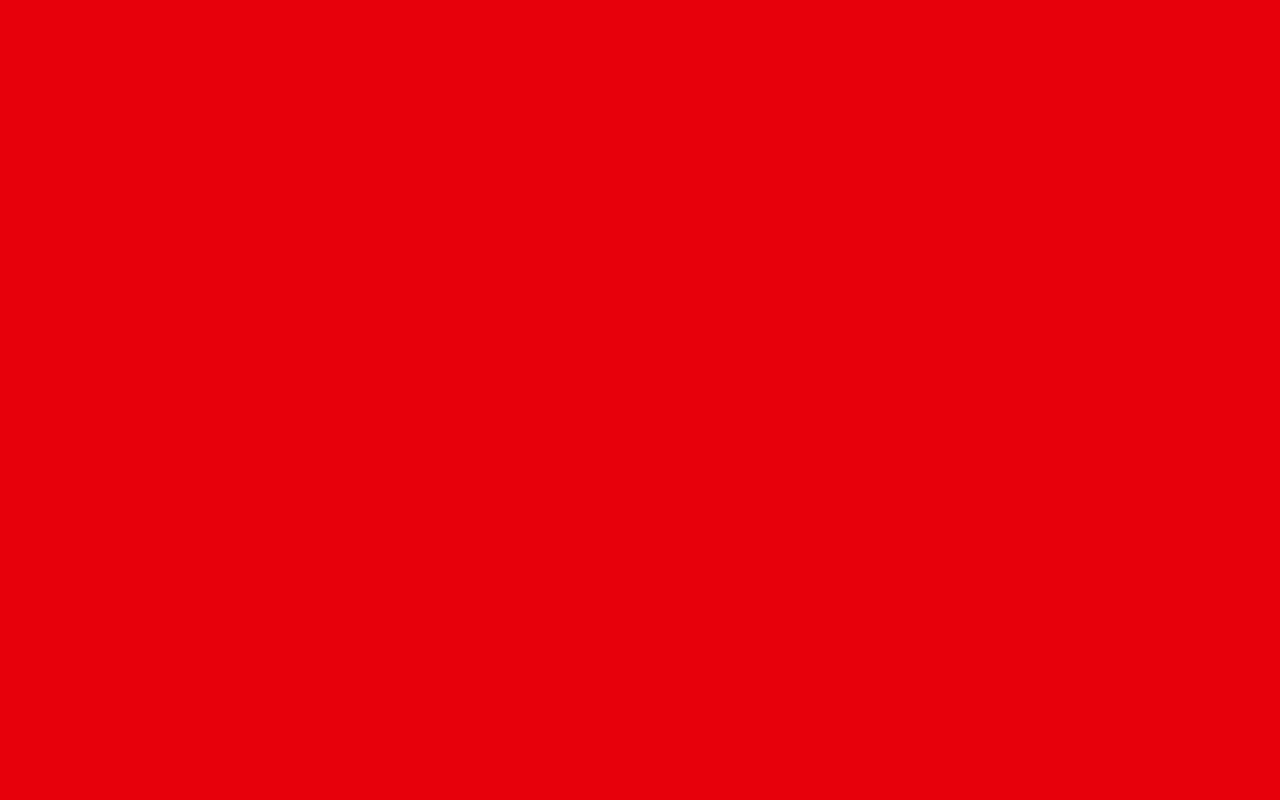
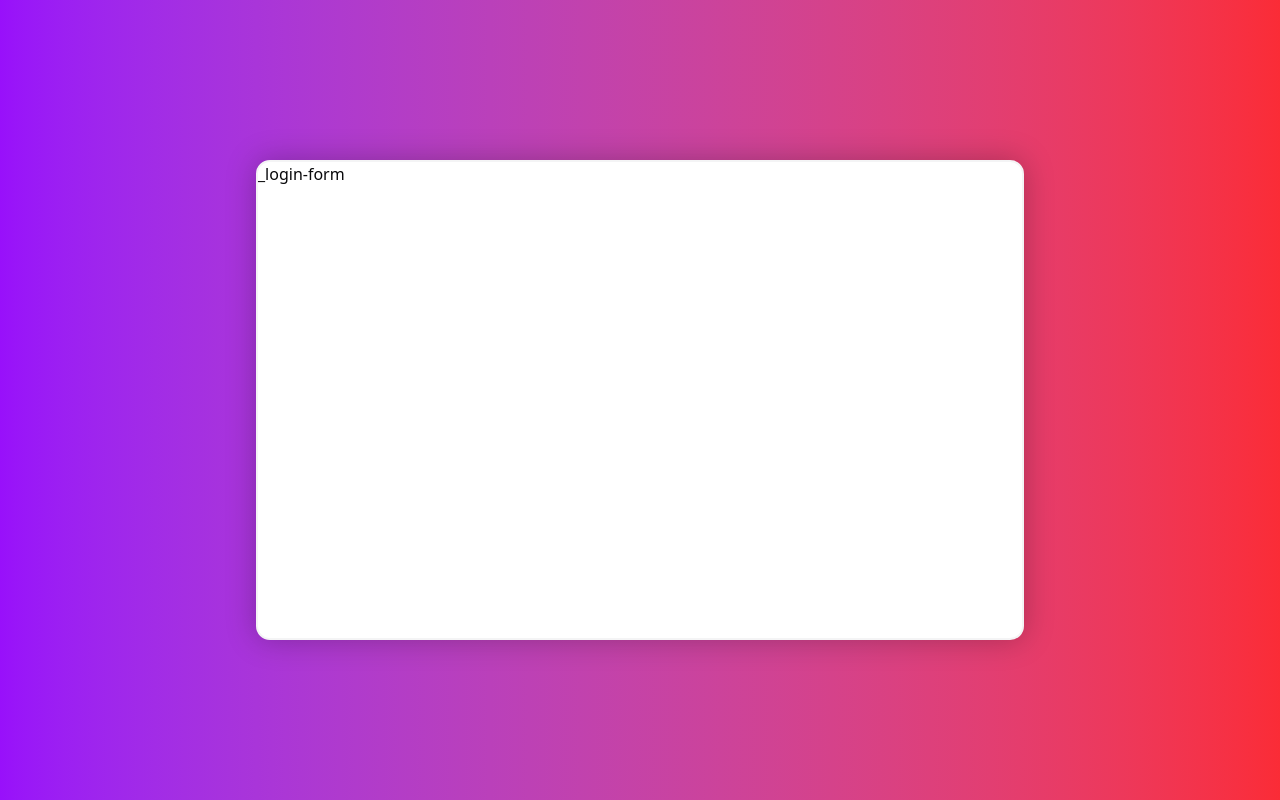
Before and after one commit to hakenshi/painel-agqe, a Next.js app: page /login in a window 1280 px wide. Built offline with nearby package versions, Linux system fonts and the light colour scheme.

Commit message:
created login-form component

```diff
--- /dev/null
+++ b/src/app/(auth)/login/login-form.tsx
@@ -0,0 +1,35 @@
+'use client'
+import { z } from "zod"
+// Validação de CPF com Zod usando expressão regular e função customizada
+const cpfRegex = /^\d{3}\.\d{3}\.\d{3}-\d{2}$/;
+
+function isValidCPF(cpf: string) {
+  // Remove caracteres não numéricos
+  cpf = cpf.replace(/[^\d]+/g, '');
+  if (cpf.length !== 11 || /^(\d)\1+$/.test(cpf)) return false;
+  let sum = 0, rest;
+  for (let i = 1; i <= 9; i++) sum += parseInt(cpf.substring(i - 1, i)) * (11 - i);
+  rest = (sum * 10) % 11;
+  if ((rest === 10) || (rest === 11)) rest = 0;
+  if (rest !== parseInt(cpf.substring(9, 10))) return false;
+  sum = 0;
+  for (let i = 1; i <= 10; i++) sum += parseInt(cpf.substring(i - 1, i)) * (12 - i);
+  rest = (sum * 10) % 11;
+  if ((rest === 10) || (rest === 11)) rest = 0;
+  if (rest !== parseInt(cpf.substring(10, 11))) return false;
+  return true;
+}
+
+const loginSchema = z.object({
+  cpf: z.string()
+    .regex(cpfRegex, "CPF deve estar no formato 000.000.000-00")
+    .refine(isValidCPF, { message: "CPF inválido" }),
+  password: z.string().max(255)
+});
+
+export default function LoginForm() {
+
+  return (
+    <div>_login-form</div>
+  )
+}
--- a/src/app/(auth)/login/page.tsx
+++ b/src/app/(auth)/login/page.tsx
@@ -1,9 +1,13 @@
+import LoginForm from "./login-form";
+
 export default function LoginPage() {
     return (
-        <main className="bg-red-600 h-screen w-screen">
-            <section>
-                <h1 className="text-red-600">XD</h1>
+        <main className="bg-linear-90 from-purple-600 via pink-500 to-red-500 h-screen grid place-items-center">
+            <section className="bg-white max-w-3xl w-full h-120 rounded-xl border-zinc-100 border-2" style={{
+                boxShadow: "0px 0px 30px rgba(0,0,0,0.25)"
+            }}>
+                <LoginForm />
             </section>
         </main>
-  )
+    )
 }
```
